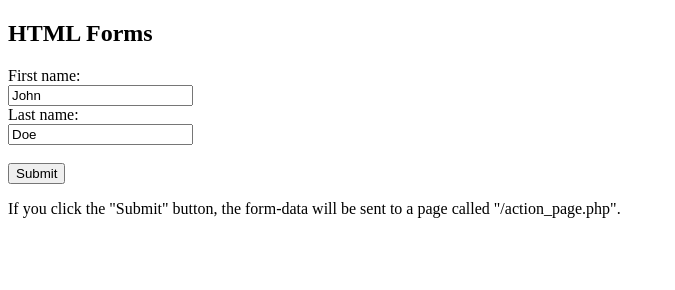
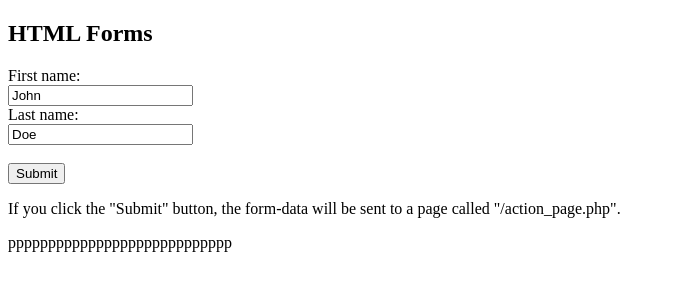
Before and after one commit to cpsingh95/Git-Lerarning, a plain HTML site: page about.html in a window 1280 px wide. Shown: the whole page, without its empty margins (0-675 px from the left). Drawn offline with Linux system fonts and the light colour scheme.

Commit message:
final commit

```diff
--- a/about.html
+++ b/about.html
@@ -16,3 +16,5 @@
 
 </body>
 </html>
+
+pppppppppppppppppppppppppppp
```
Also changed, not shown: index.html (+2 -0 lines).
